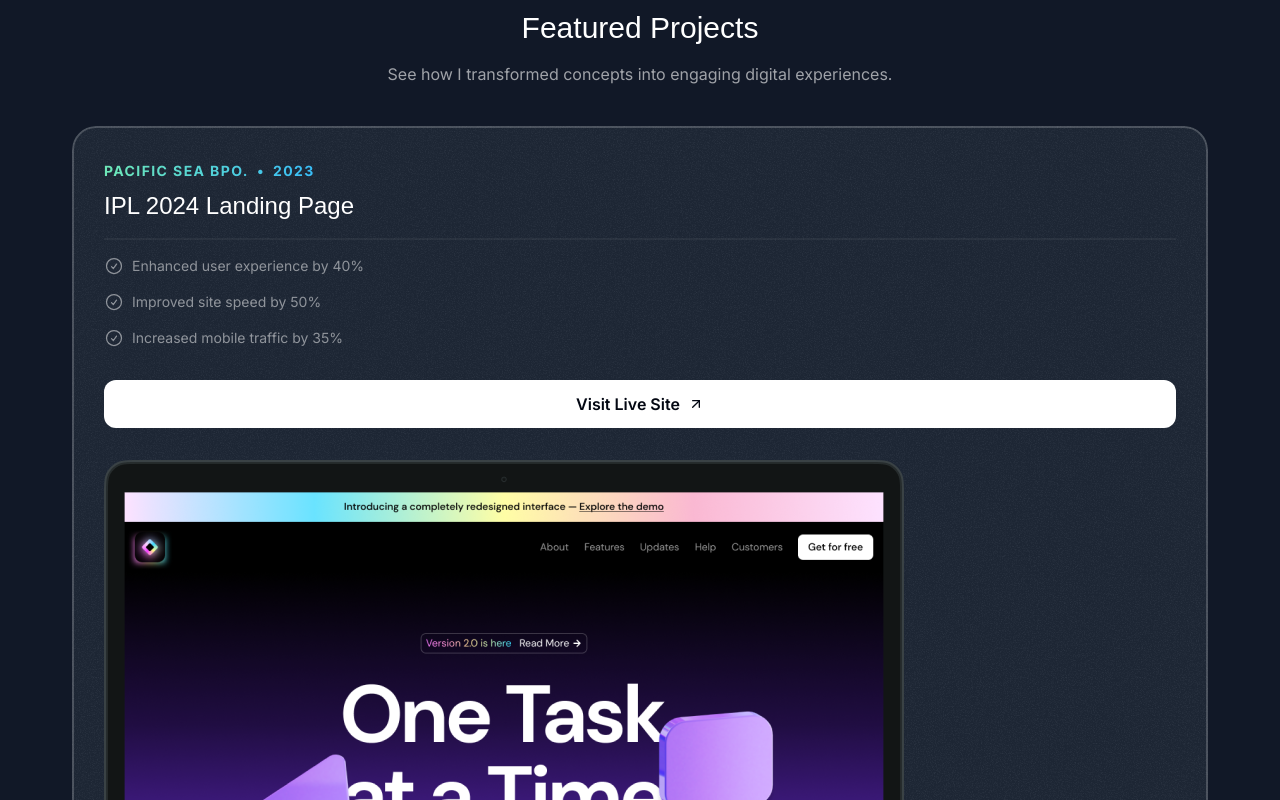
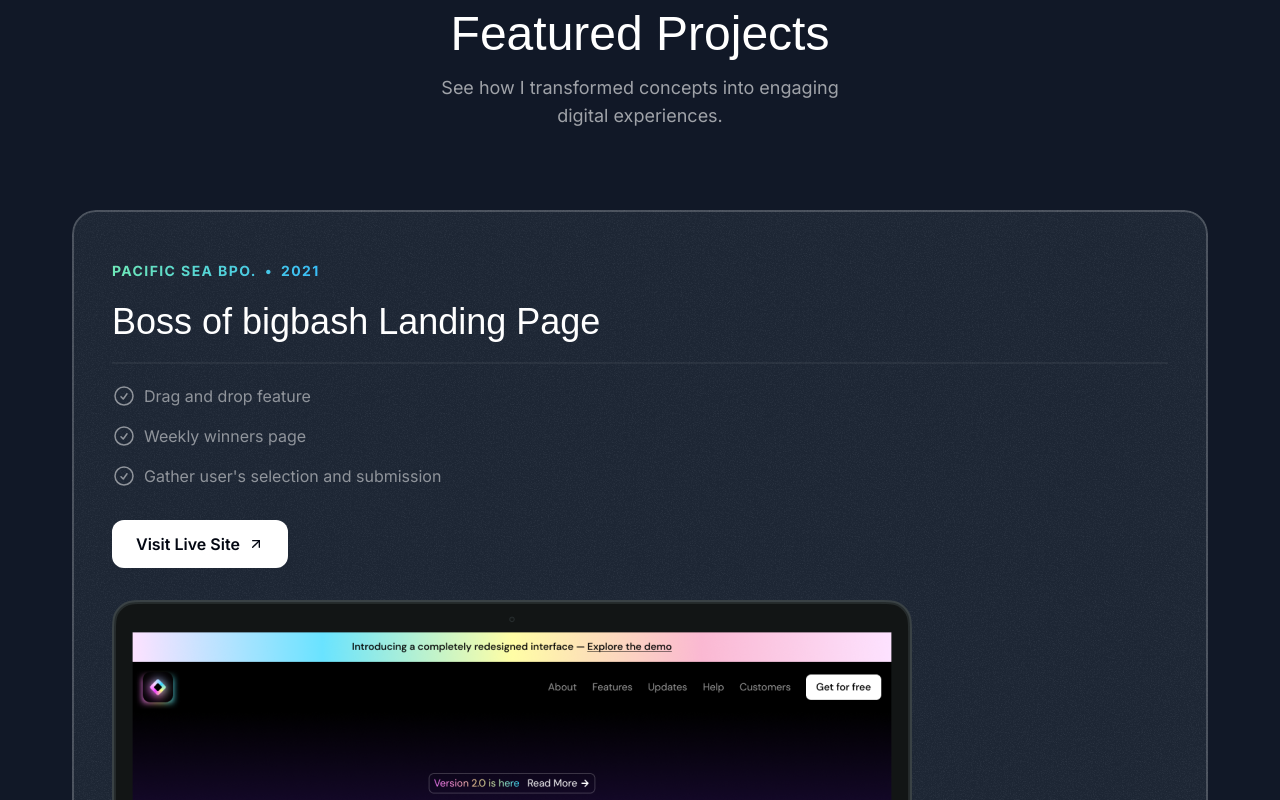
Before and after one commit to arvincarlo/portfolio, a Next.js app: page / in a window 1280 px wide. Shown: the part 960-1760 px from the top of the page. Built offline with nearby package versions, Linux system fonts and the light colour scheme; a web font is replaced by a local one.

Commit message:
Projects Page: Tablet view

```diff
--- a/src/sections/Projects.tsx
+++ b/src/sections/Projects.tsx
@@ -1,5 +1,6 @@
 import darkSaasLandingPage from "@/assets/images/dark-saas-landing-page.png";
 import lightSaasLandingPage from "@/assets/images/light-saas-landing-page.png";
+import bigBashPage from "@/assets/images/bigbash-page.png";
 import aiStartupLandingPage from "@/assets/images/ai-startup-landing-page.png";
 import Image from "next/image";
 import CheckCircleIcon from '@/assets/icons/check-circle.svg'
@@ -9,12 +10,12 @@
 const portfolioProjects = [
   {
     company: "Pacific Sea BPO.",
-    year: "2023",
-    title: "IPL 2024 Landing Page",
+    year: "2021",
+    title: "Boss of bigbash Landing Page",
     results: [
-      { title: "Enhanced user experience by 40%" },
-      { title: "Improved site speed by 50%" },
-      { title: "Increased mobile traffic by 35%" },
+      { title: "Drag and drop feature" },
+      { title: "Weekly winners page" },
+      { title: "Gather user's selection and submission" },
     ],
     link: "https://youtu.be/4k7IdSLxh6w",
     image: darkSaasLandingPage,
@@ -52,13 +53,13 @@
         <div className="flex justify-center">
           <p className="uppercase font-semibold tracking-widest bg-gradient-to-r from-emerald-300 to-sky-400 text-transparent bg-clip-text">Real-world Results</p>
         </div>
-        <h2 className="font-serif text-3xl text-center mt-6">Featured Projects</h2>
-        <p className="text-center text-white/60 mt-4">
+        <h2 className="font-serif text-3xl text-center mt-6 md:text-5xl">Featured Projects</h2>
+        <p className="text-center text-white/60 mt-4 md:text-lg max-w-md mx-auto">
           See how I transformed concepts into engaging digital experiences.
         </p>
-        <div className="flex flex-col mt-10 gap-20">
+        <div className="flex flex-col mt-10 gap-20 md:mt-20">
           {portfolioProjects.map(project => (
-            <div key={project.title} className="bg-gray-800 rounded-3xl relative z-0 overflow-hidden after:z-10 after:content-[''] after:absolute after:inset-0 after:outline-2 after:outline after:-outline-offset-2 after:rounded-3xl after:outline-white/20 px-8 pt-8 after:pointer-events-none">
+            <div key={project.title} className="bg-gray-800 rounded-3xl relative z-0 overflow-hidden after:z-10 after:content-[''] after:absolute after:inset-0 after:outline-2 after:outline after:-outline-offset-2 after:rounded-3xl after:outline-white/20 px-8 pt-8 md:pt-12 md:px-10 after:pointer-events-none">
               <div className="absolute inset-0 -z-10 opacity-5" style={{
                 backgroundImage: `url(${grainImage.src})`,
               }}></div>
@@ -67,23 +68,23 @@
                 <span>&bull;</span>
                 <span>{project.year}</span>
               </div>
-              <h3 className="font-serif text-2xl mt-2">{project.title}</h3>
-              <hr className="border-t-2 border-white/5 mt-4"/>
-              <ul className="flex flex-col gap-4 mt-4">
+              <h3 className="font-serif text-2xl mt-2 md:text-4xl md:mt-5">{project.title}</h3>
+              <hr className="border-t-2 border-white/5 mt-4 md:mt-5"/>
+              <ul className="flex flex-col gap-4 mt-4 md:mt-5">
                 {project.results.map(result => (
-                  <li key={result.title} className="flex gap-2 text-sm text-white/50">
-                    <CheckCircleIcon className="size-5"/>
+                  <li key={result.title} className="flex gap-2 text-sm md:text-base text-white/50">
+                    <CheckCircleIcon className="size-5 md:size-6"/>
                     <span className="">{result.title}</span>
                   </li>
                 ))}
               </ul>
               <a href={project.link} target="_blank">
-                <button className="bg-white text-gray-950 h-12 w-full rounded-xl font-semibold inline-flex items-center justify-center gap-2 mt-8">
+                <button className="bg-white text-gray-950 h-12 w-full md:w-auto px-6 rounded-xl font-semibold inline-flex items-center justify-center gap-2 mt-8">
                   <span>Visit Live Site</span>
                   <ArrowUpRightIcon className="size-4"></ArrowUpRightIcon>
                 </button>
               </a>
-              <Image src={project.image} alt={project.title} className="mt-8 -mb-4"/>
+              <Image src={project.image} alt={project.title} className="mt-8 -mb-4 md:-mb-0"/>
             </div>
           ))}
         </div>
```
